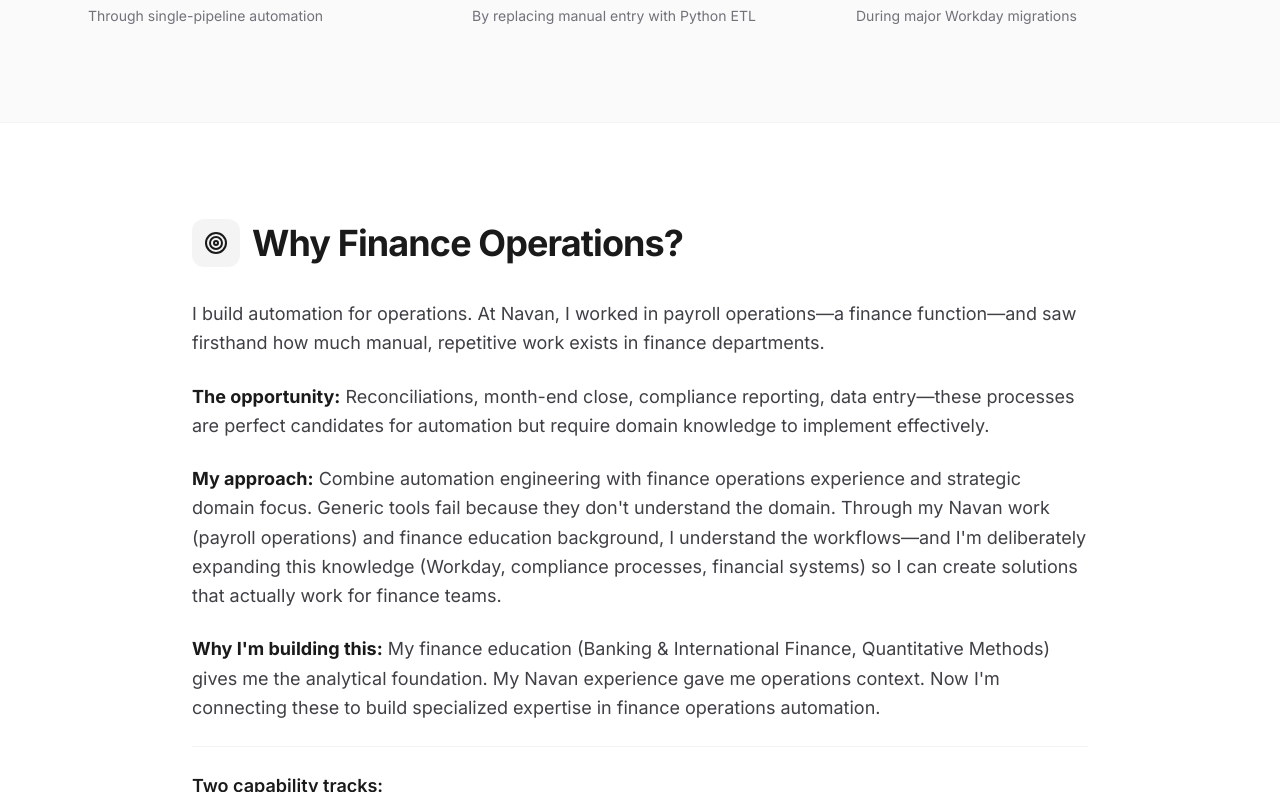
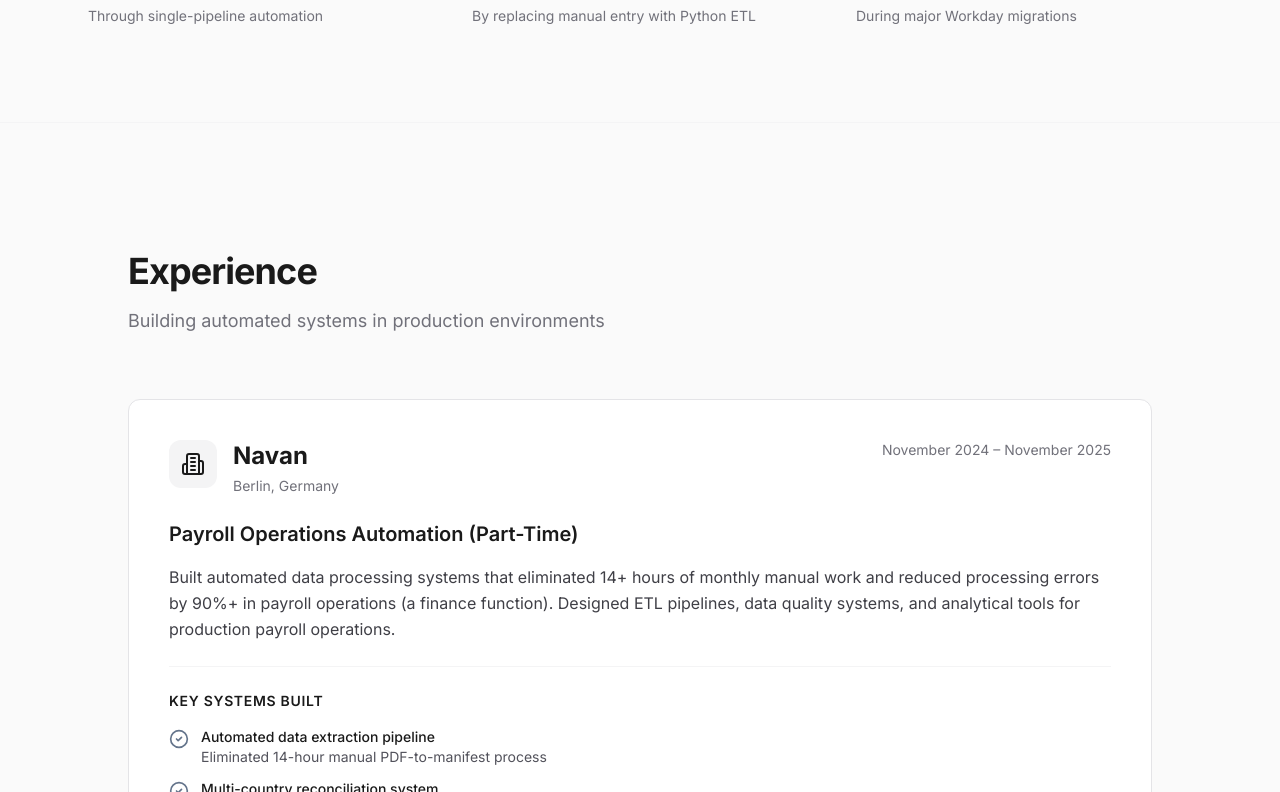
Before and after one commit to Erwin01611/portfolio-website-V1, a React (Vite) app: page / in a window 1280 px wide. Shown: the part 1048-1840 px from the top of the page. Built offline with nearby package versions, Linux system fonts and the light colour scheme.

Commit message:
Add Experience component to App.tsx

```diff
--- a/App.tsx
+++ b/App.tsx
@@ -2,6 +2,7 @@ import React from 'react';
 import { Nav } from './components/Nav';
 import { Hero } from './components/Hero';
 import { ImpactMetrics } from './components/ImpactMetrics';
+import { Experience } from './components/Experience';
 import { StrategicFocus } from './components/StrategicFocus';
 import { Projects } from './components/Projects';
 import { Quantitative } from './components/Quantitative';
@@ -17,6 +18,7 @@ const App: React.FC = () => {
       <div className="flex flex-col">
         <Hero />
         <ImpactMetrics />
+        <Experience />
         <StrategicFocus />
         <Projects />
         <Quantitative />
```
